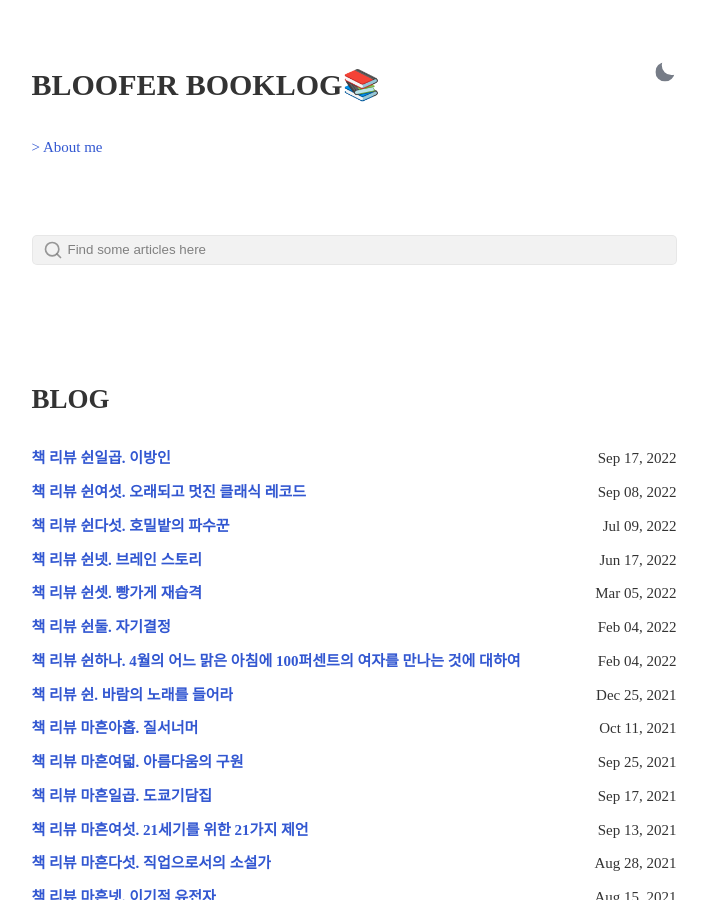
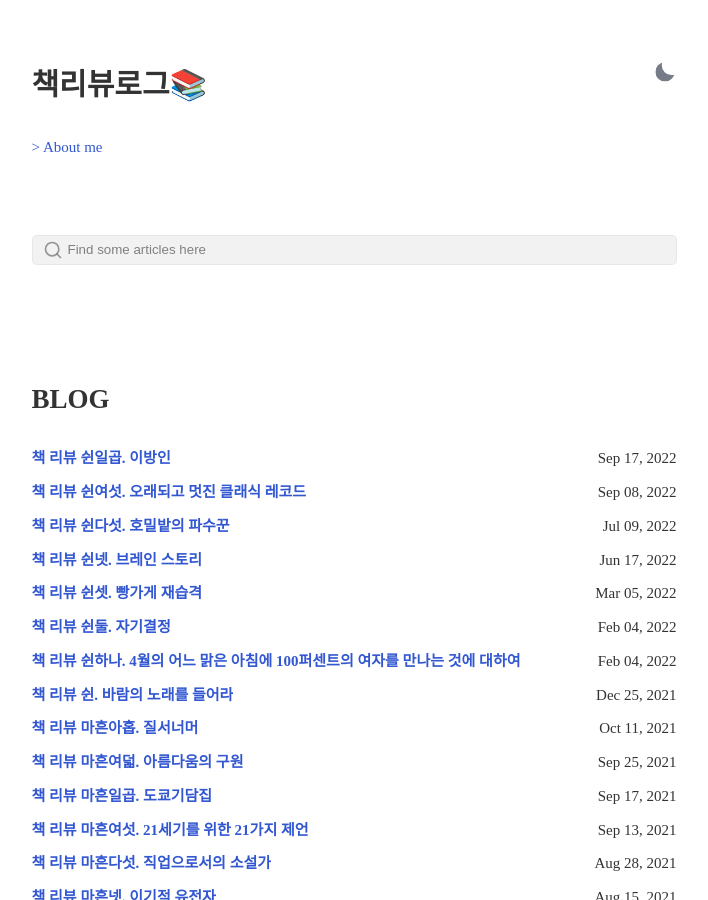
Before and after one commit to Bloofer/Bloofer.github.io, a Jekyll site: the page built from index.html, in a window 1280 px wide and 900 px high. Shown: the whole window, without its empty margins (286-994 px from the left). Built offline with Jekyll 4.4.1, drawn with Linux system fonts in a browser that asks for light colours; some web fonts are replaced.

Commit message:
fix theme

```diff
--- a/_config.yml
+++ b/_config.yml
@@ -1,6 +1,6 @@
 site: Bloofer Booklog
 title: Bloofer Booklog
-greetings: Bloofer Booklog📚
+greetings: 책리뷰로그📚
 description:
 lang: en-US
 timezone:  Europe/Rome
@@ -18,7 +18,7 @@
   email: sheepherd93@gmail.com # email adress
 
 # Font Settings
-googlewebfonts: family=Play:wght@400;700&family=Source+Code+Pro:ital,wght@0,200;0,300;0,400;0,600;0,700;0,900;1,300;1,400;1,500;1,600;1,700;1,900
+googlewebfonts: family=Nanum+Gothic+Coding:wght@400;700&family=Source+Code+Pro:ital,wght@0,200;0,300;0,400;0,600;0,700;0,900;1,300;1,400;1,500;1,600;1,700;1,900
 
 # URL settings
 url: "https://bloofer.github.io" # Domain Name of host. [username].github.io for github pages
--- a/_includes/head.html
+++ b/_includes/head.html
@@ -20,7 +20,6 @@
       {% endif %}
       {{ site.title | escape }}
       {% unless page.tag or page.title %}
-        - {{ site.description | escape }}
       {% endunless %}
     </title>
 
```
